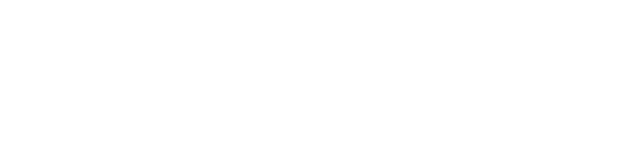
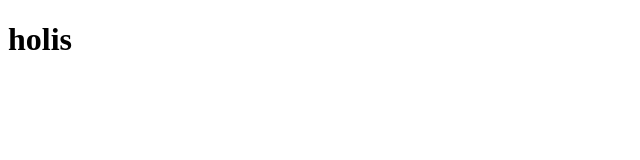
Before and after one commit to Aizehn/PruebaParaElRepo, a plain HTML site: page index.html in a window 1280 px wide. Shown: the whole page, without its empty margins (0-640 px from the left). Drawn offline with Linux system fonts and the light colour scheme.

Commit message:
ramaasjals

```diff
--- a/index.html
+++ b/index.html
@@ -4,6 +4,6 @@
 	<title>Holas</title>
 </head>
 <body>
-
+	<h1>holis</h1>
 </body>
 </html>
```
